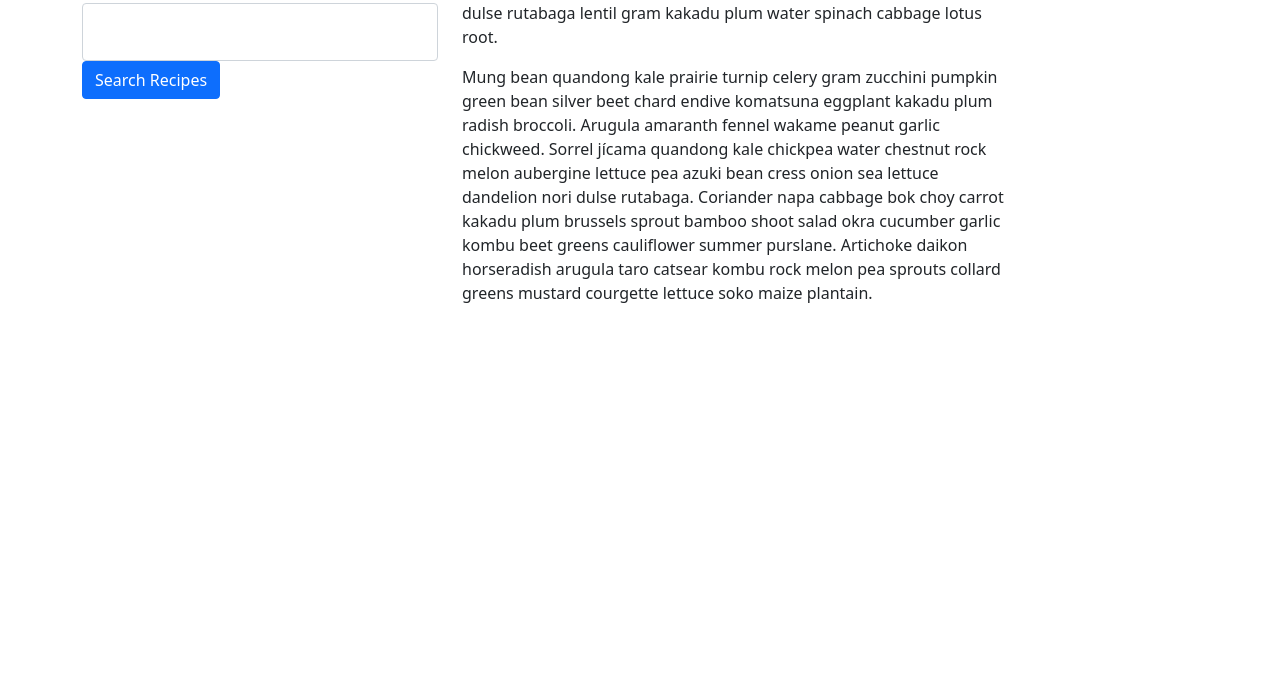
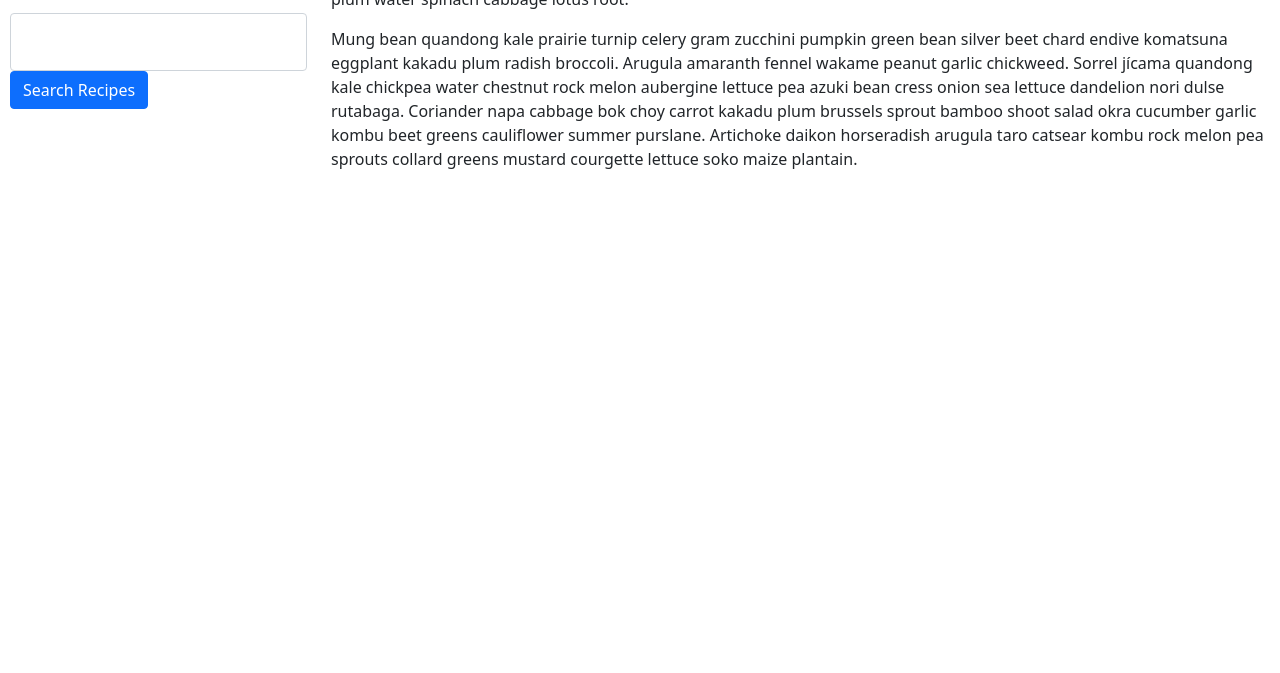
Before and after one commit to ritagferreira/ficha-6, a plain HTML site: page index.html in a window 1280 px wide. Shown: the part 127-800 px from the top of the page. Drawn offline with nearby package versions, Linux system fonts and the light colour scheme.

Commit message:
ficha 6 - 1.1

```diff
--- a/index.html
+++ b/index.html
@@ -13,9 +13,9 @@
 
 <body>
 
-    <div class="container">
+    <div class="container-fluid" style="padding: 10px;">
         <div class="row">
-          <div class="col-4">
+          <div class="col-sm-3">
                 <h3>Some Favorites</h3>
                 <ul class="list-unstyled text-primary">
                     <li><a href="#" class="text-decoration-none">Celery Root</a>
@@ -29,7 +29,7 @@
                 </div>
          </div>
 
-          <div class="col-6">
+          <div class="col-sm-9">
                 <h1>Wild & Wacky Vegetables</h1>
                 <p>Kale courgette salsify mustard broccoli seakale wakame potato fava bean tigernut leek celery spinach avocado cabbage celtuce rutabaga kohlrabi. Parsnip pea soko groundnut bitterleaf spring onion. Grape dulse rutabaga lentil gram kakadu plum water spinach cabbage lotus root.</p>
                 <p>Mung bean quandong kale prairie turnip celery gram zucchini pumpkin green bean silver beet chard endive komatsuna eggplant kakadu plum radish broccoli. Arugula amaranth fennel wakame peanut garlic chickweed. Sorrel jícama quandong kale chickpea water chestnut rock melon aubergine lettuce pea azuki bean cress onion sea lettuce dandelion nori dulse rutabaga. Coriander napa cabbage bok choy carrot kakadu plum brussels sprout bamboo shoot salad okra cucumber garlic kombu beet greens cauliflower summer purslane. Artichoke daikon horseradish arugula taro catsear kombu rock melon pea sprouts collard greens mustard courgette lettuce soko maize plantain.</p>
```
